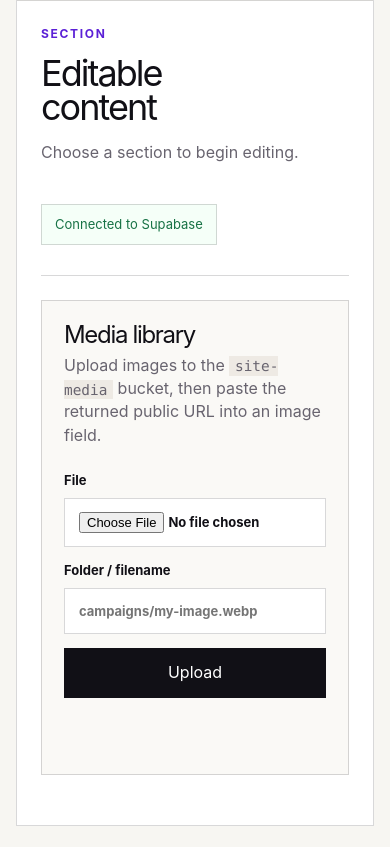
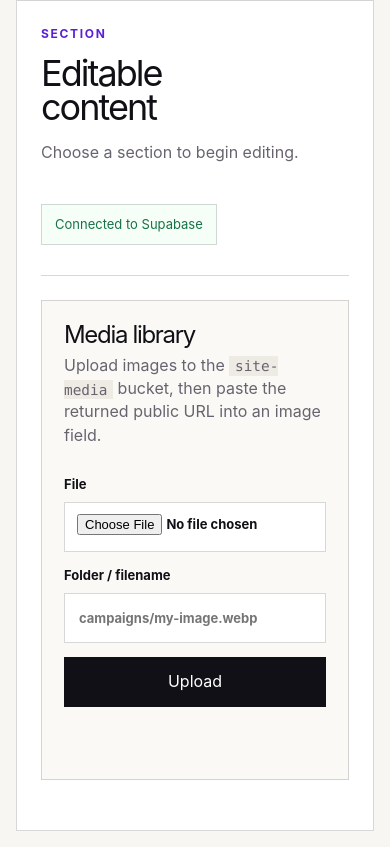
Before and after one commit to Felix273/jemsamediatech, a website: page admin.html in a window 390 px wide. Shown: the part 1285-2132 px from the top of the page. Drawn offline with Linux system fonts and the light colour scheme.

Commit message:
Improve Media Library responsive layout

```diff
--- a/admin.css
+++ b/admin.css
@@ -219,3 +219,95 @@ textarea{min-height:560px;resize:vertical;font-family:ui-monospace,SFMono-Regula
     border-bottom:0;
   }
 }
+
+
+/* Responsive media library layout */
+.media-panel{
+  display:grid;
+  grid-template-columns:minmax(260px,.85fr) minmax(520px,1.65fr);
+  gap:28px;
+  align-items:start;
+}
+
+.media-panel > div,
+.media-panel form{
+  min-width:0;
+}
+
+.media-panel #mediaForm{
+  display:grid;
+  grid-template-columns:
+    minmax(220px,1.15fr)
+    minmax(260px,1fr)
+    auto;
+  gap:14px;
+  align-items:end;
+  width:100%;
+  min-width:0;
+}
+
+#mediaForm label{
+  display:grid;
+  gap:8px;
+  min-width:0;
+  margin:0;
+}
+
+#mediaForm input{
+  width:100%;
+  min-width:0;
+  box-sizing:border-box;
+}
+
+#mediaForm input[type="file"]{
+  height:50px;
+  padding:11px 12px;
+  overflow:hidden;
+  background:#fff;
+}
+
+#mediaForm input:not([type="file"]){
+  height:50px;
+  padding:0 14px;
+}
+
+#mediaForm button{
+  min-width:108px;
+  height:50px;
+  padding:0 20px;
+  white-space:nowrap;
+}
+
+#mediaStatus{
+  grid-column:1 / -1;
+  min-width:0;
+  margin:0;
+  overflow-wrap:anywhere;
+  word-break:break-word;
+}
+
+#mediaStatus code{
+  white-space:normal;
+  overflow-wrap:anywhere;
+  word-break:break-all;
+}
+
+@media(max-width:1100px){
+  .media-panel{
+    grid-template-columns:1fr;
+  }
+
+  .media-panel #mediaForm{
+    grid-template-columns:minmax(220px,1fr) minmax(240px,1fr) auto;
+  }
+}
+
+@media(max-width:760px){
+  .media-panel #mediaForm{
+    grid-template-columns:1fr;
+  }
+
+  #mediaForm button{
+    width:100%;
+  }
+}
--- a/admin.html
+++ b/admin.html
@@ -6,7 +6,7 @@
   <meta name="robots" content="noindex,nofollow">
   <title>Admin — Jemsa Media Group</title>
   <link rel="icon" href="assets/favicon.png">
-  <link rel="stylesheet" href="admin.css?v=2">
+  <link rel="stylesheet" href="admin.css?v=3">
 </head>
 <body>
   <main class="admin-shell">
```
